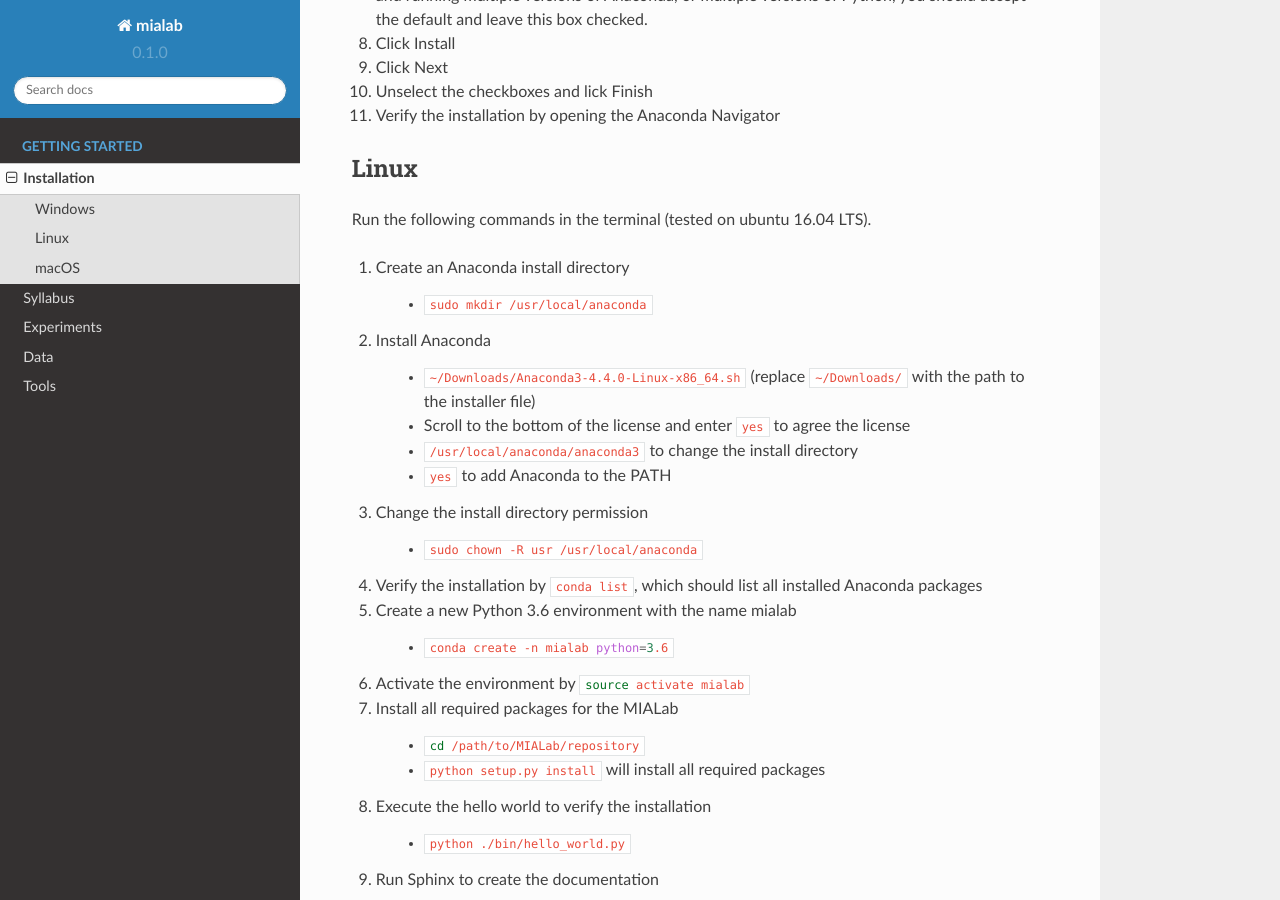
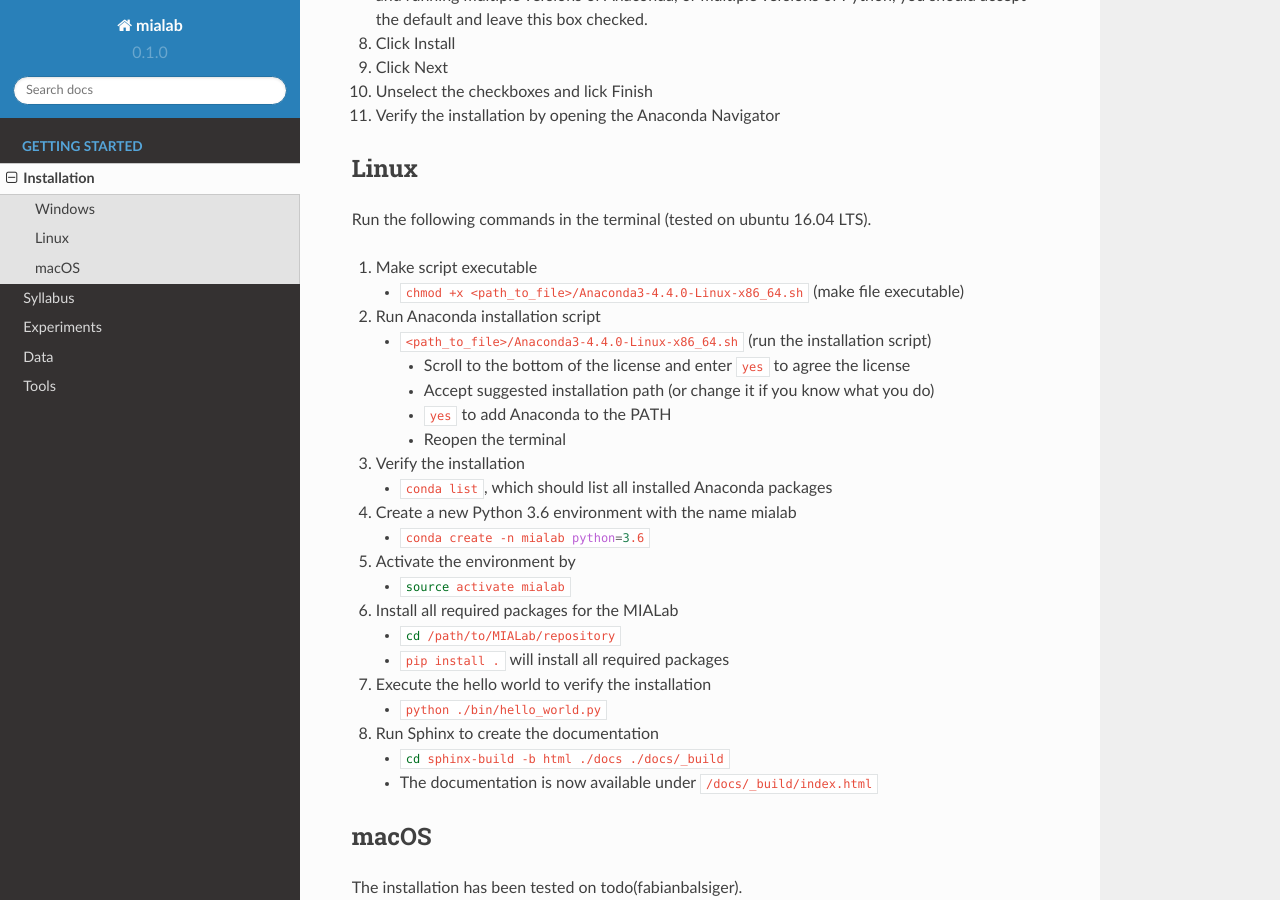
Before and after one commit to ubern-mia/MIALab, a Sphinx documentation site: the page built from docs/installation.rst, in a window 1280 px wide and 900 px high, scrolled down 688 px. Built offline with Sphinx 7.4.7 and the Read the Docs theme 2.0.0, drawn with Linux system fonts in a browser that asks for light colours; formulas are drawn with MathJax 3.

Commit message:
fix(installation, examples): fix setup.py, update installation and resolve example bugs

```diff
--- a/docs/installation.rst
+++ b/docs/installation.rst
@@ -17,68 +17,71 @@ Windows
 --------
 The installation has been tested on Windows 10.
 
-1. Launch the installer by double clicking
+#. Launch the installer by double clicking
 
-2. Click Next
+#. Click Next
 
-3. Agree the license
+#. Agree the license
 
-4. Select an install "Just Me" and click Next
+#. Select an install "Just Me" and click Next
 
-5. Select an install directory and click Next
+#. Select an install directory and click Next
 
-6. Choose whether to add Anaconda to your PATH environment variable. We recommend not adding Anaconda to the PATH environment variable, since this can interfere with other software.
+#. Choose whether to add Anaconda to your PATH environment variable. We recommend not adding Anaconda to the PATH environment variable, since this can interfere with other software.
 
-7. Choose whether to register Anaconda as your default Python 3.6. Unless you plan on installing and running multiple versions of Anaconda, or multiple versions of Python, you should accept the default and leave this box checked.
+#. Choose whether to register Anaconda as your default Python 3.6. Unless you plan on installing and running multiple versions of Anaconda, or multiple versions of Python, you should accept the default and leave this box checked.
 
-8. Click Install
+#. Click Install
 
-9. Click Next
+#. Click Next
 
-10. Unselect the checkboxes and lick Finish
+#. Unselect the checkboxes and lick Finish
 
-11. Verify the installation by opening the Anaconda Navigator
+#. Verify the installation by opening the Anaconda Navigator
 
 Linux
 ------
 Run the following commands in the terminal (tested on ubuntu 16.04 LTS).
 
-1. Create an Anaconda install directory
+#. Make script executable
 
-    - :bash:`sudo mkdir /usr/local/anaconda`
+   - :bash:`chmod +x <path_to_file>/Anaconda3-4.4.0-Linux-x86_64.sh` (make file executable)
 
-2. Install Anaconda
+#. Run Anaconda installation script
 
-    - :bash:`~/Downloads/Anaconda3-4.4.0-Linux-x86_64.sh` (replace :bash:`~/Downloads/` with the path to the installer file)
-    - Scroll to the bottom of the license and enter :bash:`yes` to agree the license
-    - :bash:`/usr/local/anaconda/anaconda3` to change the install directory
-    - :bash:`yes` to add Anaconda to the PATH
+   - :bash:`<path_to_file>/Anaconda3-4.4.0-Linux-x86_64.sh` (run the installation script)
 
-3. Change the install directory permission
+     - Scroll to the bottom of the license and enter :bash:`yes` to agree the license
+     - Accept suggested installation path (or change it if you know what you do)
+     - :bash:`yes` to add Anaconda to the PATH
+     - Reopen the terminal
 
-    - :bash:`sudo chown -R usr /usr/local/anaconda`
+#. Verify the installation
 
-4. Verify the installation by :bash:`conda list`, which should list all installed Anaconda packages
+   - :bash:`conda list`, which should list all installed Anaconda packages
 
-5. Create a new Python 3.6 environment with the name mialab
+#. Create a new Python 3.6 environment with the name mialab
 
-    - :bash:`conda create -n mialab python=3.6`
+   - :bash:`conda create -n mialab python=3.6`
 
-6. Activate the environment by :bash:`source activate mialab`
+#. Activate the environment by
 
-7. Install all required packages for the MIALab
+   - :bash:`source activate mialab`
 
-    - :bash:`cd /path/to/MIALab/repository`
-    - :bash:`python setup.py install` will install all required packages
+#. Install all required packages for the MIALab
 
-8. Execute the hello world to verify the installation
+   - :bash:`cd /path/to/MIALab/repository`
+   - :bash:`pip install .` will install all required packages
 
-    - :bash:`python ./bin/hello_world.py`
+#. Execute the hello world to verify the installation
 
-9. Run Sphinx to create the documentation
+   - :bash:`python ./bin/hello_world.py`
 
-    - :bash:`cd sphinx-build -b html ./docs ./docs/_build`
-    - The documentation is now available under :bash:`/docs/_build/index.html`
+#. Run Sphinx to create the documentation
+
+   - :bash:`cd sphinx-build -b html ./docs ./docs/_build`
+   - The documentation is now available under :bash:`/docs/_build/index.html`
+
 
 macOS
 ------
```
Also changed, not shown: setup.py (+4 -4 lines), 2 other files.
